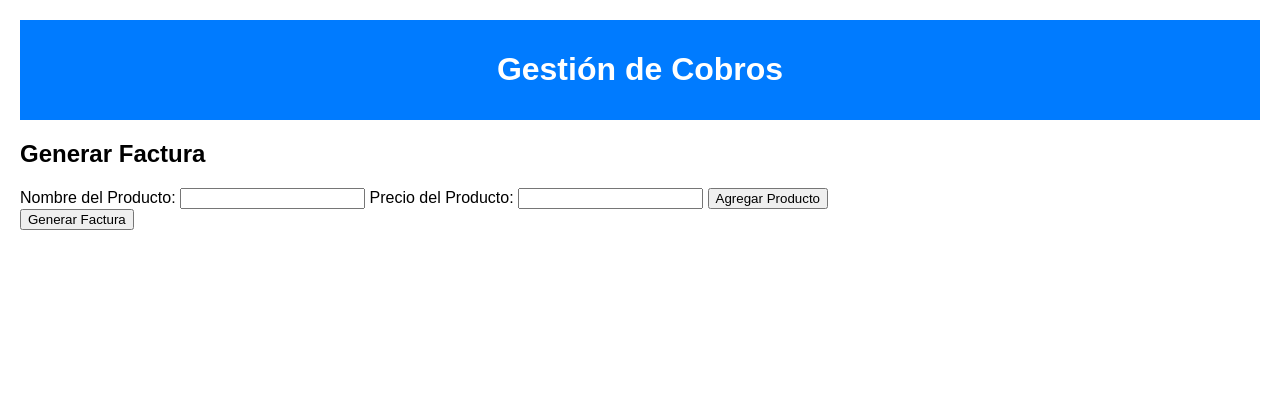
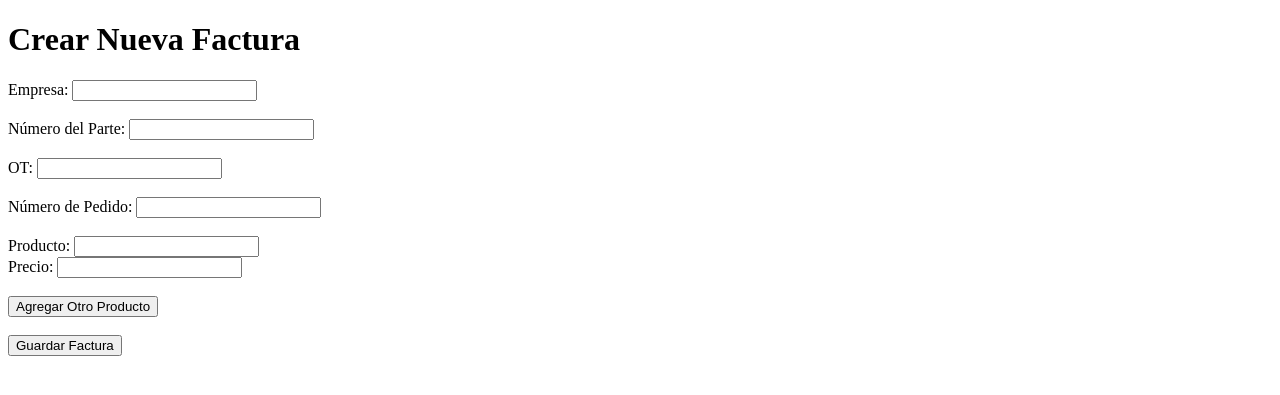
Before and after one commit to juajotagon/factuclima, a Flask app: page /invoice in a window 1280 px wide. Shown: the top 395 px of the page. Run offline with Flask 3, Linux system fonts and the light colour scheme.

Commit message:
Añadida logica relacionada con base de datos, embedido de SQLite y GET/POST funcional

```diff
--- a/app/routes.py
+++ b/app/routes.py
@@ -1,4 +1,6 @@
-from flask import Blueprint, render_template, request, redirect, url_for
+from flask import Blueprint, render_template, request, redirect, url_for, send_file
+from app.models import Factura, Producto, db
+from datetime import datetime
 
 main = Blueprint('main', __name__)
 
@@ -9,6 +11,39 @@ def index():
 @main.route('/invoice', methods=['GET', 'POST'])
 def invoice():
     if request.method == 'POST':
-        # Procesar datos del formulario
-        pass
+        # Capturar los datos generales de la factura
+        numero_parte = request.form.get('numero_parte')
+        ot_number = request.form.get('ot_number')
+        order_number = request.form.get('order_number')
+        empresa = request.form.get('empresa')
+
+        # Capturar los productos dinámicos
+        nombres_productos = request.form.getlist('nombre_producto[]')
+        precios_productos = request.form.getlist('precio_producto[]')
+
+        # Crear la nueva factura
+        nueva_factura = Factura(
+            empresa=empresa,
+            numero_parte=numero_parte,
+            ot_number=ot_number,
+            order_number=order_number,
+            fecha=datetime.now()
+        )
+        db.session.add(nueva_factura)
+        db.session.commit()  # Guardar la factura para obtener el ID
+
+        # Crear los productos asociados a la factura
+        for nombre, precio in zip(nombres_productos, precios_productos):
+            nuevo_producto = Producto(
+                factura_id=nueva_factura.id,
+                nombre_producto=nombre,
+                precio_producto=float(precio)
+            )
+            db.session.add(nuevo_producto)
+
+        db.session.commit()  # Guardar todos los productos en la base de datos
+
+        # Redirigir o mostrar un mensaje de éxito
+        return redirect(url_for('main.index'))
+
     return render_template('invoice.html')
--- a/app/templates/invoice.html
+++ b/app/templates/invoice.html
@@ -1,34 +1,52 @@
-{% extends "base.html" %}
+<!DOCTYPE html>
+<html lang="es">
+<head>
+    <meta charset="UTF-8">
+    <title>Crear Factura</title>
+</head>
+<body>
+    <h1>Crear Nueva Factura</h1>
+    <form method="POST" action="{{ url_for('main.invoice') }}">
+        <label for="empresa">Empresa:</label>
+        <input type="text" id="empresa" name="empresa" required><br><br>
 
-{% block title %}Generar Factura{% endblock %}
+        <label for="numero_parte">Número del Parte:</label>
+        <input type="text" id="numero_parte" name="numero_parte" required><br><br>
 
-{% block content %}
-<h2>Generar Factura</h2>
-<form method="post" action="{{ url_for('main.invoice') }}">
-    <label for="product_name">Nombre del Producto:</label>
-    <input type="text" id="product_name" name="product_name">
+        <label for="ot_number">OT:</label>
+        <input type="text" id="ot_number" name="ot_number"><br><br>
 
-    <label for="product_price">Precio del Producto:</label>
-    <input type="text" id="product_price" name="product_price">
+        <label for="order_number">Número de Pedido:</label>
+        <input type="text" id="order_number" name="order_number"><br><br>
 
-    <button type="button" onclick="addProduct()">Agregar Producto</button>
+        <div id="productos">
+            <div class="producto">
+                <label for="nombre_producto">Producto:</label>
+                <input type="text" name="nombre_producto[]"><br>
 
-    <div id="additional-products"></div>
+                <label for="precio_producto">Precio:</label>
+                <input type="number" name="precio_producto[]" step="0.01"><br><br>
+            </div>
+        </div>
 
-    <button type="submit">Generar Factura</button>
-</form>
+        <button type="button" onclick="agregarProducto()">Agregar Otro Producto</button><br><br>
 
-<script>
-function addProduct() {
-    var container = document.getElementById('additional-products');
-    var newProduct = document.createElement('div');
-    newProduct.innerHTML = `
-        <label for="product_name">Nombre del Producto:</label>
-        <input type="text" name="product_name">
-        <label for="product_price">Precio del Producto:</label>
-        <input type="text" name="product_price">
-    `;
-    container.appendChild(newProduct);
-}
-</script>
-{% endblock %}
+        <button type="submit">Guardar Factura</button>
+    </form>
+
+    <script>
+        function agregarProducto() {
+            var nuevoProducto = document.createElement('div');
+            nuevoProducto.className = 'producto';
+            nuevoProducto.innerHTML = `
+                <label for="nombre_producto">Producto:</label>
+                <input type="text" name="nombre_producto[]"><br>
+
+                <label for="precio_producto">Precio:</label>
+                <input type="number" name="precio_producto[]" step="0.01"><br><br>
+            `;
+            document.getElementById('productos').appendChild(nuevoProducto);
+        }
+    </script>
+</body>
+</html>
--- a/run.py
+++ b/run.py
@@ -1,6 +1,10 @@
-from app import create_app
+from app import create_app, db
 
 app = create_app()
 
+# Crear la base de datos
+with app.app_context():
+    db.create_all()  # Crea todas las tablas
+
 if __name__ == "__main__":
     app.run(debug=True)
```
Also changed, not shown: app/__init__.py (+15 -1 lines), app/models.py (added, +31 -0 lines), requeriments.txt (added, +11 -0 lines), requirements.py (deleted), 1 other file.
